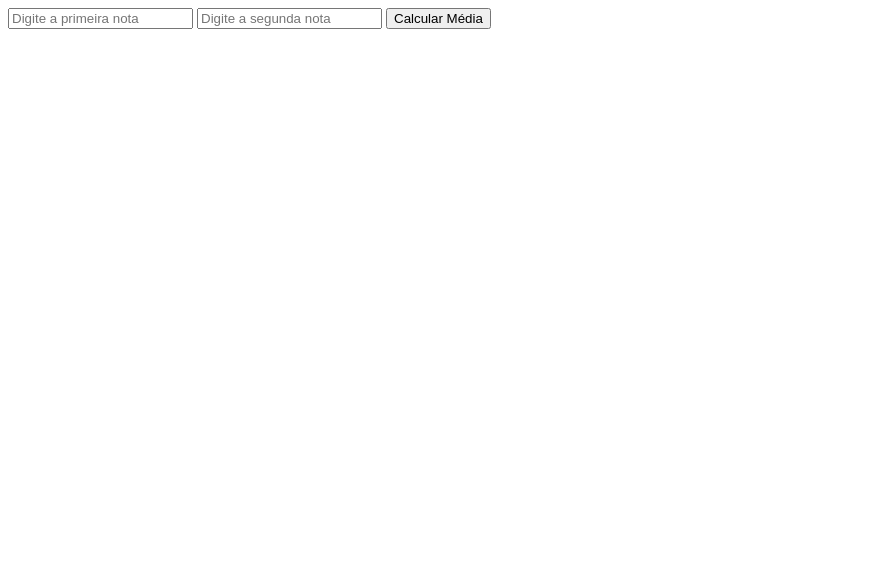
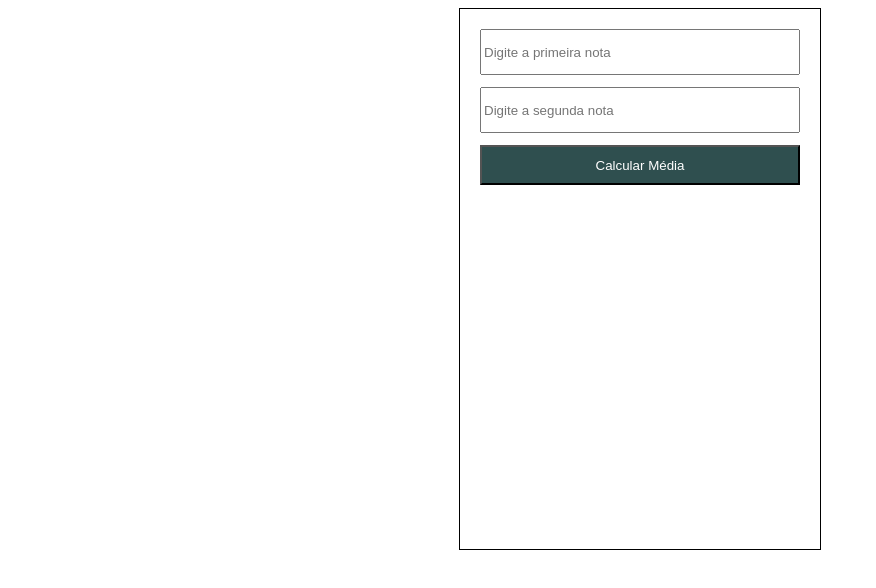
Before and after one commit to Rapix27/calculadora-de-media, a plain HTML site: page index.html in a window 1280 px wide. Shown: the whole page, without its empty margins (0-876 px from the left). Drawn offline with Linux system fonts and the light colour scheme.

Commit message:
começamos a estilizar

```diff
--- a/app.js
+++ b/app.js
@@ -9,6 +9,6 @@
 
 const media = (nota1 + nota2)/2
 
-resultado.innerHTML = `A média é ${media}`
+resultado.innerHTML = `A média é ${media.toFixed(2)}`
 }
 button.addEventListener("click", calculaMedia)
--- a/index.html
+++ b/index.html
@@ -2,14 +2,17 @@
 <html lang="pt-br">
 <head>
     <meta charset="UTF-8">
+    <link rel="stylesheet" href="style.css">
     <meta name="viewport" content="width=device-width, initial-scale=1.0">
     <title>Calculadora de Média</title>
 </head>
 <body>
-    <input type="number" id="numero1" placeholder = "Digite a primeira nota">
-    <input type="number" id="numero2"placeholder = "Digite a segunda nota">
-   <input type="button" value="Calcular Média" id="button">
-    <div id="resultado"></div>
+    <div class="container">
+                <input type="number"class ="caixa" id="numero1" placeholder = "Digite a primeira nota">
+                <input type="number"class ="caixa" id="numero2"placeholder = "Digite a segunda nota">
+                <input type="button" value="Calcular Média" id="button">
+                <div id="resultado"></div>
+            </div>
 
    <script src="app.js"></script>
 </body>
--- /dev/null
+++ b/style.css
@@ -0,0 +1,20 @@
+.container {
+    display:flex;
+    border: 1px solid #000;
+    width: 320px;
+    height: 500px;
+    flex-direction: column;
+    margin: auto;
+    gap: 12px;
+    padding: 20px;
+}
+
+.caixa {
+    height: 40px;
+}
+
+#button {
+    height: 40px;
+    background-color: #2F4F4F;
+    color: #fff;
+}
```
